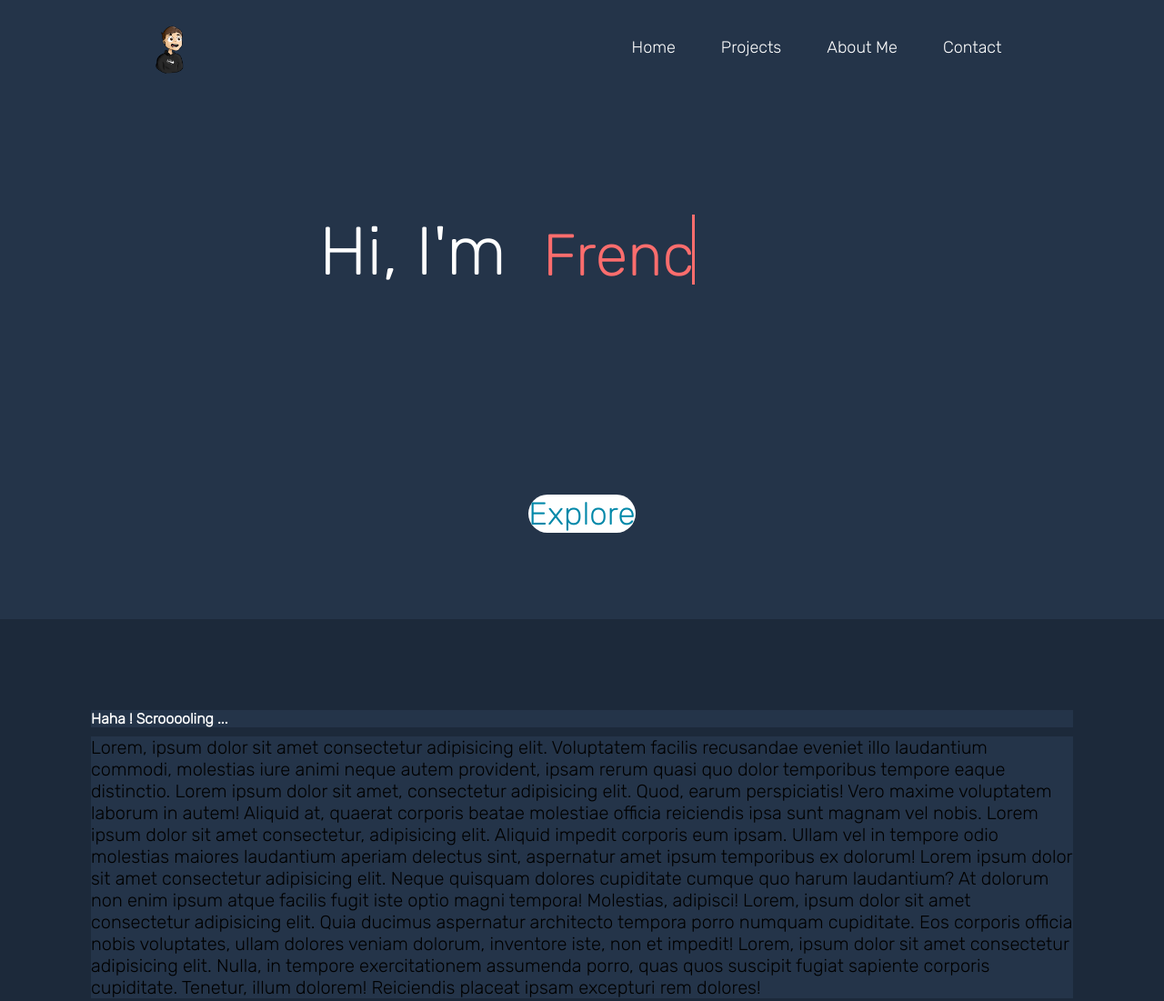
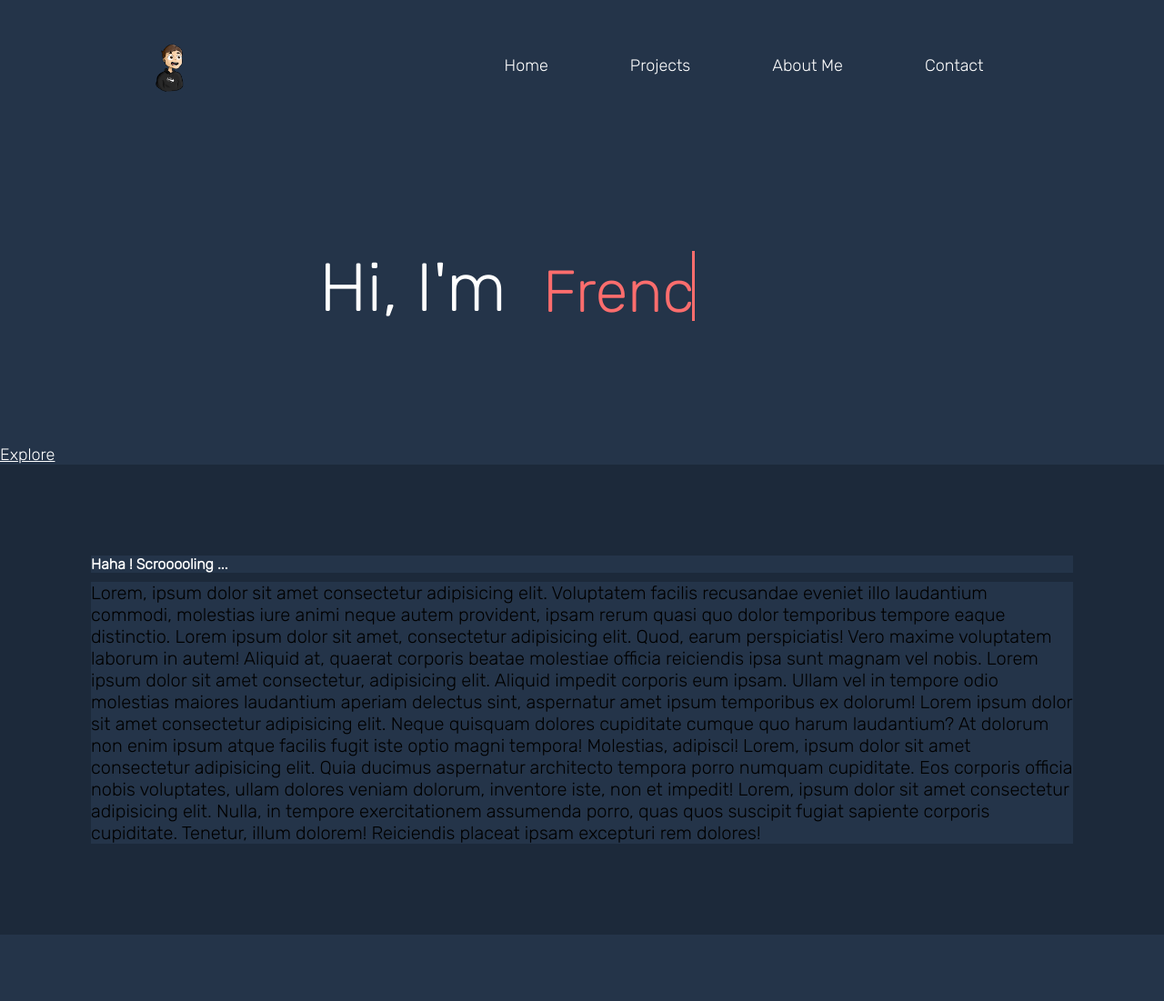
Before and after one commit to Lubinrns/lubin_rns-s-website, a plain HTML site: page index.html in a window 1280 px wide. Shown: the whole page at 91% size. After the commit the page ends 1028 px from the top, so only its background shows below. Drawn offline with Linux system fonts and the light colour scheme.

Commit message:
Update 2.2
Update of contact.html

```diff
--- a/contact/css/styles.css
+++ b/contact/css/styles.css
@@ -14,8 +14,11 @@ header{
 	justify-content: space-between;
 	align-items: center;
 	padding: 1em 12%;
+  position: fixed;
+  top: 0;
 
 }
+
 
 html,body{
   display: grid;
@@ -24,11 +27,14 @@ html,body{
   place-items: center;
   background: linear-gradient(315deg, #ffffff 0%, #d7e1ec 74%);
 }
+
+
+/* Social Media Contactg page */
+
 .wrapper .button{
   display: inline-block;
   height: 60px;
   width: 60px;
-  /*float: left;*/
   margin: 0 5px;
   overflow: hidden;
   background: #fff;
@@ -38,7 +44,7 @@ html,body{
   transition: all 0.3s ease-out;
 }
 .wrapper .button:hover{
-  width: 200px;
+  width: 190px;
 }
 .wrapper .button .icon{
   display: inline-block;
@@ -49,9 +55,10 @@ html,body{
   box-sizing: border-box;
   line-height: 60px;
   transition: all 0.3s ease-out;
+  color: black;
 }
 .wrapper .button:nth-child(1):hover .icon{
-  background: #4267B2;
+  background: #5865F2;
 }
 .wrapper .button:nth-child(2):hover .icon{
   background: #1DA1F2;
@@ -60,7 +67,7 @@ html,body{
   background: #E1306C;
 }
 .wrapper .button:nth-child(4):hover .icon{
-  background: #333;
+  background: #171515;
 }
 .wrapper .button:nth-child(5):hover .icon{
   background: #ff0000;
@@ -96,8 +103,8 @@ html,body{
   color: #ff0000;
 }
 
+
 /* Nav igation BAR */
-
 
 li, a{
 	font-weight: 800;
--- a/css/style.css
+++ b/css/style.css
@@ -19,8 +19,6 @@ header{
 	padding: 1em 12%;
 
 }
-
-
 
 
 /* Button DarkMode*/
@@ -48,7 +46,7 @@ li, a{
 }
 
 .navbar ul li{
-	padding: 25px;
+	padding: 45px;
 }
 
 .navbar li {
@@ -142,23 +140,7 @@ li, a{
 /* Animation typing */
 
 
-.btn-explore{
-	cursor: pointer;
-	padding: 95px;
-	display: flex;
-	justify-content: center;
-}
-
-.btn-explore #btn{
-	font-size: 35px;
-	text-decoration: none;
-	display: inline-block;
-	border: none;
-	border-radius: 40px;
-	background-color: white;
-	background-size: 5em;
-	color: #0088a9;
-}
+/* eeee*/
 
 .sec{
 	position: relative;
@@ -175,95 +157,3 @@ li, a{
 .sec p{
 	font-size: 20px;
 }
-
-
-
-
-
-
-
-
-
-
-
-
-
-
-
-
-
-
-
-
-
-
-
-
-
-
-
-
-/* Style index.html*/
-
-
-
-/*button{
-	font-weight: 800;
-	padding: 9px 25px;
-	background-color: rgba(0,136,169,1);
-	border: none;
-	border-radius: 50px;
-	cursor: pointer;
-	transition: all 0.3 ease 0s;
-}
-
-button:hover{
-	background-color: #FFFFFF;
-	color: #0088a9;
-	transition: all 0.2s ease 2;
-} */
-
-
-
-/*
-
-nav.gui-nav ul li.btn{
-	list-style-type: none;
-	display: inline-block;
-}
-
-
-nav.gui-nav ul li.btn a{
-	color: #FFFFFF;
-	text-decoration: none;
-	font: italic small-caps bold 16px/2 cursive;
-	font-size: 35px;
-	text-align: center;
-	margin: 30px;
-}
-
-
-nav.gui-nav ul li.btn:hover a{
-	color: #8138F9;
-	transition: all 0.5s ease-out;
-}
-*/
-
-
-
-/*p.welcome{
-	color: #8138F9;
-	background-color: #FFFFFF;
-}
-
-
-
-h1.headline{
-	color: #a15dfa;
-	font-size: 124px;
-	text-align: center;
-	border: solid;
-	border-color: #FFFFFF;
-
-}
-*/
--- a/index.html
+++ b/index.html
@@ -59,9 +59,9 @@
 	</div>
 
 
-	<section class="btn-explore">
-		<a href="#" id="btn">Explore</a>
-	</section>
+	<div class="text-box">
+		<a href="#" class="btn">Explore</a>
+	</div>
 
 	<div class="sec">
 		<h2>Haha ! Scrooooling ...</h2>
```
Also changed, not shown: contact/contact.html (+14 -14 lines).
